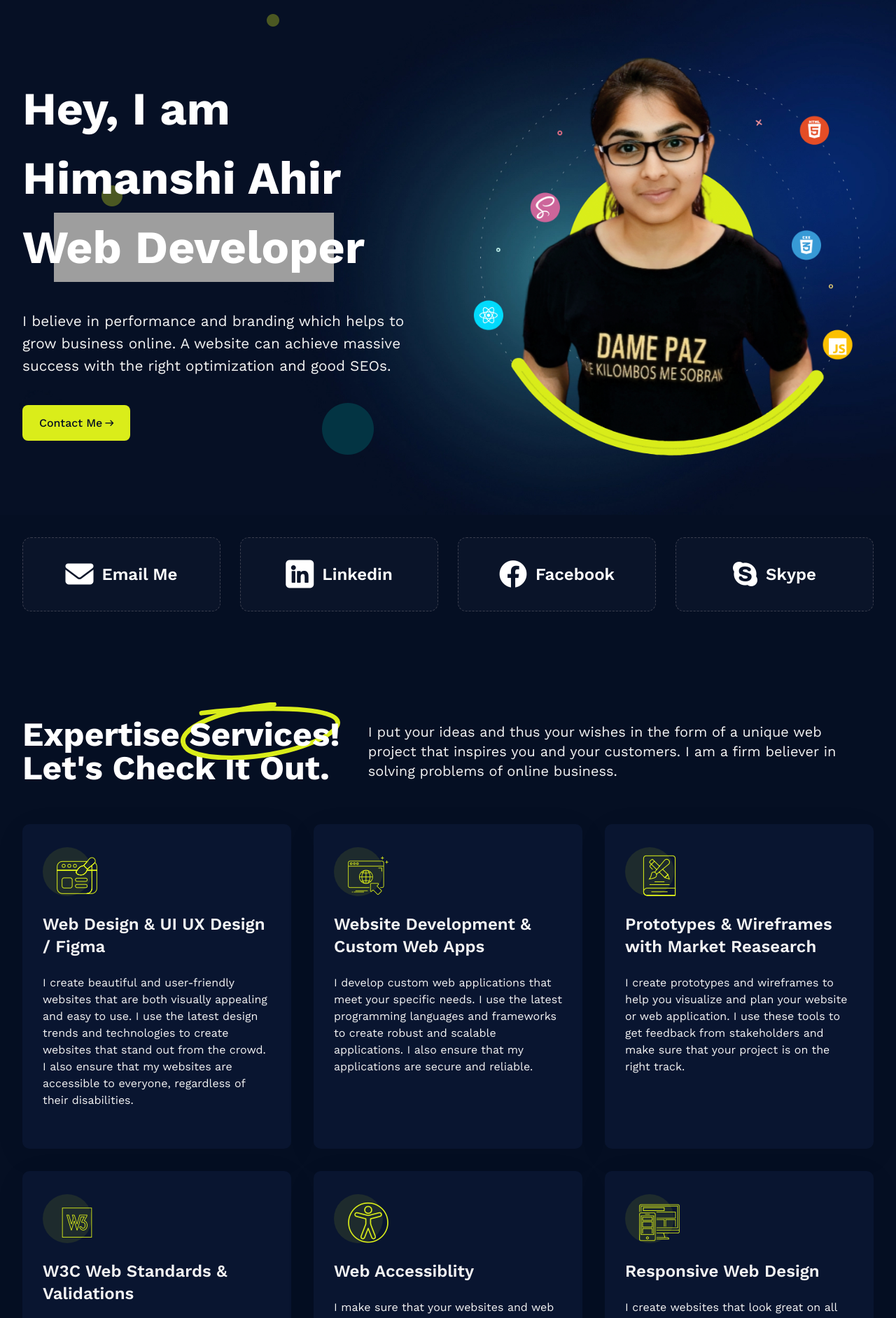
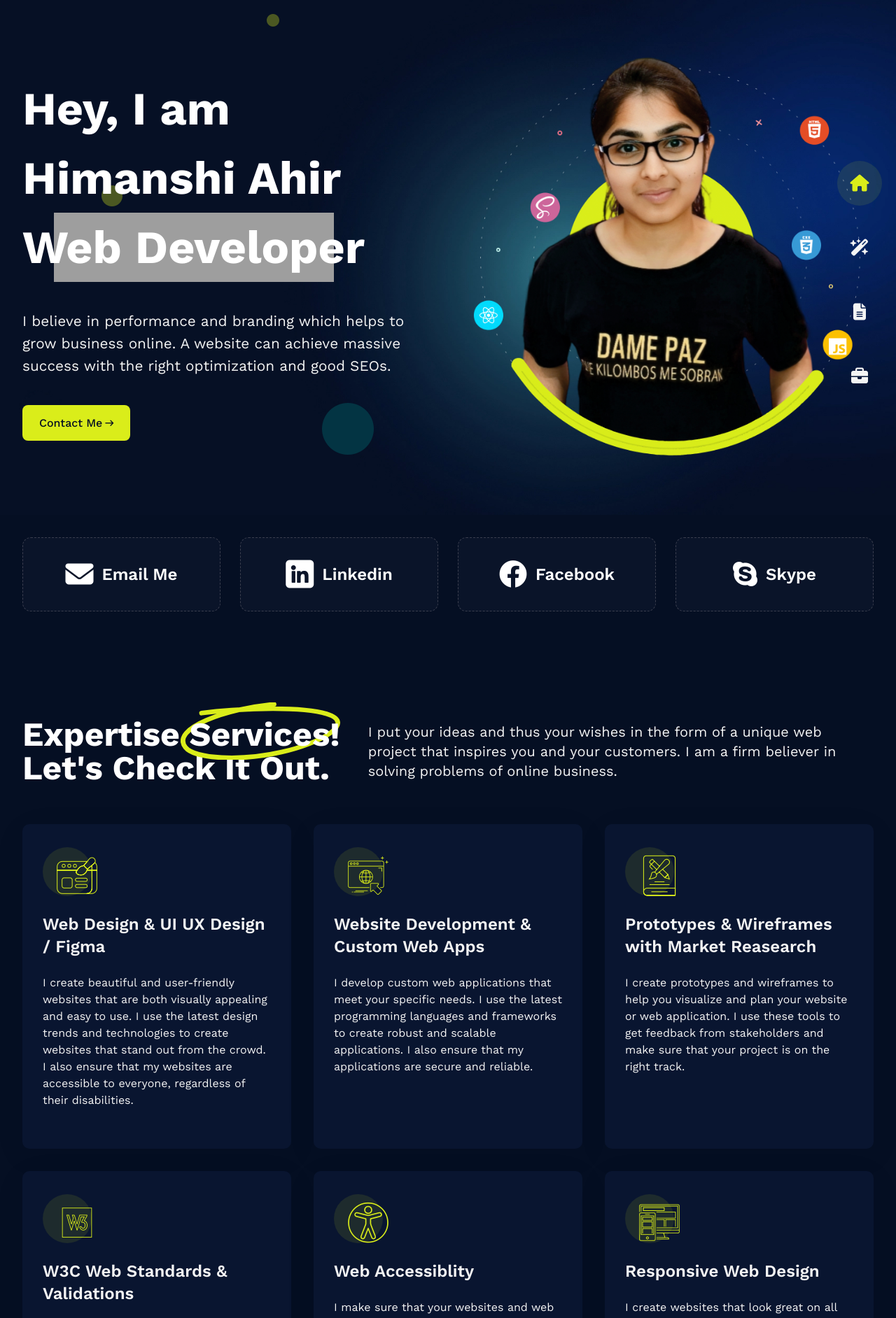
Before and after one commit to HimanshiAhir/Portfolio, a PHP site: page / in a window 1280 px wide. Shown: the top 1884 px of the page at 70% size. Run offline with PHP 8.4, Linux system fonts and the light colour scheme; some libraries are stand-ins or nearby versions; grey boxes are pictures that could not be loaded.

Commit message:
feat(scrollspy): designed and scripted

```diff
--- a/assets/css/fonts.css
+++ b/assets/css/fonts.css
@@ -67,7 +67,6 @@
 }
 
 [class^="hai-"], [class*=" hai-"] {
-  /* use !important to prevent issues with browser extensions that change fonts */
   font-family: 'himanshi-ahir-icons' !important;
   speak: never;
   font-style: normal;
@@ -75,8 +74,6 @@
   font-variant: normal;
   text-transform: none;
   line-height: 1;
-
-  /* Better Font Rendering =========== */
   -webkit-font-smoothing: antialiased;
   -moz-osx-font-smoothing: grayscale;
 }
@@ -132,6 +129,18 @@
 }
 .hai-medium:before {
   content: "\e921";
+}
+.hai-magic:before {
+  content: "\e92b";
+}
+.hai-house:before {
+  content: "\e92c";
+}
+.hai-file-lines:before {
+  content: "\e92d";
+}
+.hai-briefcase:before {
+  content: "\e92e";
 }
 .hai-skype:before {
   content: "\e926";
--- a/assets/css/style.css
+++ b/assets/css/style.css
@@ -57,6 +57,12 @@ ul{
 .py-120{
 	padding-top: 7.5rem;
 	padding-bottom: 7.5rem;
+}
+.pt-120{
+	padding-top: 7.5rem;
+}
+.pb-60{
+	padding-bottom: 3.75rem;
 }
 .h-100{
 	height: 100%;
@@ -518,6 +524,136 @@ ul{
 	border-bottom-color: rgb(var(--color-primary));
 }
 
+.navigation-aside{
+	position: fixed;
+	right: 20px;
+	top: 50%;
+	transform: translateY(-50%);
+	z-index: 97;
+}
+.nav-list{
+	display: flex;
+	flex-flow: column wrap;
+	gap: 28px;
+	justify-content: center;
+}
+.nav-item{
+	position: relative;
+	font-size: 24px;
+    width: 64px;
+    height: 64px;
+    border-radius: 62px;
+}
+.nav-item::after{
+	content: "";
+	font-family: 'himanshi-ahir-icons' !important;
+	speak: never;
+	font-style: normal;
+	font-weight: normal;
+	font-variant: normal;
+	text-transform: none;
+	line-height: 1;
+	-webkit-font-smoothing: antialiased;
+	-moz-osx-font-smoothing: grayscale;
+    position: absolute;
+	top: 50%;
+	left: 50%;
+	transform: translate(-50%,-50%);
+	pointer-events: none;
+	z-index: 99;
+}
+.nav-item.home-nav::after{
+	content: "\e92c";
+}
+.nav-item.contact-nav::after{
+	content: "\e925";
+}
+.nav-item.services-nav::after{
+	content: "\e92b";
+}
+.nav-item.resume-nav::after{
+	content: "\e92d";
+}
+.nav-item.works-nav::after{
+	content: "\e92e";
+}
+.nav-item:not(.active):hover::after,.nav-item.active::after{
+	color: rgb(var(--color-primary));
+}
+
+.nav-item a{
+	font-size: 24px;
+    width: 64px;
+    height: 64px;
+    border-radius: 62px;
+    text-decoration: none;
+    display: flex;
+    transition: background 0.2s linear;
+	position: relative;
+	z-index: 99;
+}
+.nav-item:not(.active):hover a{
+	background-color: rgb(var(--color-primary-bg), .9);
+	box-shadow: 0px 10px 50px rgba(29, 29, 29, 0.05);
+}
+
+.nav-item a[data-tooltip]::after {
+	content: attr(data-tooltip);
+    font-size: 18px;
+    position: absolute;
+    top: 50%;
+    right: calc(100% + 12px);
+    transform: translateY(-50%) scale(0);
+    padding: 8px 12px;
+    background-color: rgb(var(--color-primary-bg), 1);
+    border-radius: 5px;
+    visibility: hidden;
+    transition: all 0.3s ease-out;
+    transform-origin: right;
+	color: rgb(var(--color-white));
+	white-space: nowrap;
+}
+.nav-item:hover a[data-tooltip]::after,.nav-item:hover a[data-tooltip]::before {
+	visibility: visible;
+	transform: translateY(-50%) scale(1);
+}
+.nav-item a[data-tooltip]::before{
+	content: "";
+	width: 8px;
+	border-width: 8px 0 8px 8px;
+	border-style: solid;
+	border-color: transparent transparent transparent rgb(var(--color-primary-bg), 1);
+	position: absolute;
+	top: 50%;
+	right: calc(100% + 4px);
+	transform: translateY(-50%) scale(0);
+	visibility: hidden;
+    transition: all 0.1s ease-out;
+}
+.nav-glider{
+	width: 64px;
+	height: 64px;
+	border-radius: 64px;
+	background-color: rgb(var(--color-primary), .1);
+	position: absolute;
+	top: 0;
+	left: 50%;
+	transform: translateX(-50%);
+	z-index: 98;
+	transition: all .2s linear;
+}
+.nav-list .nav-item:nth-child(2).active ~ .nav-glider{
+	transform: translate(-50%, calc(100% + 28px));
+}
+.nav-list .nav-item:nth-child(3).active ~ .nav-glider{
+	transform: translate(-50%, calc(200% + 56px));
+}
+.nav-list .nav-item:nth-child(4).active ~ .nav-glider{
+	transform: translate(-50%, calc(300% + 84px));
+}
+.nav-list .nav-item:nth-child(5).active ~ .nav-glider{
+	transform: translate(-50%, calc(400% + 112px));
+}
 
 @media (max-width: 1200px){
 	.hero-title{
--- a/index.html
+++ b/index.html
@@ -110,14 +110,35 @@
     <meta name="keywords" content="himanshi ahir, best web developer, best web designer, website developer, website in less budget, website maker, website designer in india, ui ux designer, responsive web design, ecommerce website, website optimization, custom web solutions, lms website, mobile-friendly website">
 
     <meta name="viewport" content="width=device-width, initial-scale=1.0">
+    <link rel="stylesheet" href="https://cdnjs.cloudflare.com/ajax/libs/font-awesome/6.4.2/css/all.min.css" integrity="sha512-z3gLpd7yknf1YoNbCzqRKc4qyor8gaKU1qmn+CShxbuBusANI9QpRohGBreCFkKxLhei6S9CQXFEbbKuqLg0DA==" crossorigin="anonymous" referrerpolicy="no-referrer" />
+    <link rel="stylesheet" href="./assets/css/fonts.css">
+    <link rel="stylesheet" href="./assets/css/style.css">
 
-    <!-- <link rel="stylesheet" href="./assets/css/fonts.css">
-    <link rel="stylesheet" href="./assets/css/style.css"> -->
-
-    <link rel="stylesheet" href="./assets/css/style.min.css"> <!-- Production minified CSS -->
+    <!-- <link rel="stylesheet" href="./assets/css/style.min.css"> --> <!-- Production minified CSS -->
 </head>
 <body>
-    <aside class="navigation-wrap" title="Navigation Wrap"></aside>
+    <aside class="navigation-aside" title="Navigation Aside">
+        <nav class="nav">
+            <ul class="nav-list">
+                <li class="nav-item home-nav active">
+                    <a href="#home" role="button" data-tooltip="Home"></a>
+                </li>
+                <!-- <li class="nav-item contact-nav">
+                    <a href="#contactLinks" role="button" data-tooltip="My Expertise"></a>
+                </li> -->
+                <li class="nav-item services-nav">
+                    <a href="#services" role="button" data-tooltip="My Expertise"></a>
+                </li>
+                <li class="nav-item resume-nav">
+                    <a href="#resume" role="button" data-tooltip="Resume"></a>
+                </li>
+                <li class="nav-item works-nav">
+                    <a href="#works" role="button" data-tooltip="Works"></a>
+                </li>
+                <span class="nav-glider"></span>
+            </ul>
+        </nav>
+    </aside>
     <main class="main" aria-label="website main content">
         <section class="hero py-60" aria-label="himanshi ahir's intro" id="home">
             <div class="bubbles-wrap">
@@ -163,7 +184,7 @@
                 </div>
             </div>
         </section>
-        <section class="services py-120" aria-label="himanshi's services" id="services">
+        <section class="services pt-120 pb-60" aria-label="himanshi's services" id="services">
             <div class="container">
                 <div class="services-head">
                     <h2 class="services-title" title="service title">Expertise <span>Services!</span> <br> Let's Check It Out.</h2>
@@ -306,7 +327,7 @@
                 </div>
             </div>
         </section>
-        <section class="resume" aria-label="himanshi ahir's resume">
+        <section class="resume py-60" aria-label="himanshi ahir's resume" id="resume">
             <div class="container">
                 <div class="resume-card">
                     <h2 class="resume-heading">Resume</h2>
@@ -449,7 +470,7 @@
                 </div>
             </div>
         </section>
-        <section class="works py-120" aria-label="himanshi's works">
+        <section class="works py-60" aria-label="himanshi's works" id="works">
             <div class="container">
                 <div class="works-head">
                     <h2 class="works-title" title="recent works title">
@@ -528,20 +549,15 @@
             </p>
         </div>
     </footer>
-    <!-- Messenger Chat plugin Code -->
+
     <div id="fb-root"></div>
-
-    <!-- Your Chat plugin code -->
     <div id="fb-customer-chat" class="fb-customerchat">
     </div>
-
-    <script>
+    <!-- <script>
       var chatbox = document.getElementById('fb-customer-chat');
       chatbox.setAttribute("page_id", "100708826410596");
       chatbox.setAttribute("attribution", "biz_inbox");
     </script>
-
-    <!-- Your SDK code -->
     <script>
       window.fbAsyncInit = function() {
         FB.init({
@@ -549,7 +565,6 @@
           version          : 'v17.0'
         });
       };
-
       (function(d, s, id) {
         var js, fjs = d.getElementsByTagName(s)[0];
         if (d.getElementById(id)) return;
@@ -557,6 +572,28 @@
         js.src = 'https://connect.facebook.net/en_US/sdk/xfbml.customerchat.js';
         fjs.parentNode.insertBefore(js, fjs);
       }(document, 'script', 'facebook-jssdk'));
-    </script>
+    </script> -->
+
+    <script>
+        let sections = document.querySelectorAll('section');
+        let links = document.querySelectorAll('.nav-list a');
+
+        window.onscroll = () => {
+            let top = window.scrollY;
+
+            sections.forEach(sec => {
+                let offset = sec.offsetTop;
+                let height = sec.offsetHeight;
+                let id = sec.getAttribute('id');
+
+                if (top >= offset && top < offset + height) {
+                    links.forEach(link => {
+                        link.parentElement.classList.remove('active');
+                    });
+                    document.querySelector('.nav-list .nav-item a[href*=' + id + ']')?.parentElement?.classList.add('active');
+                }
+            });
+        };
+      </script>
 </body>
 </html>
```
Also changed, not shown: assets/fonts/himanshi-ahir-icons.ttf, assets/fonts/himanshi-ahir-icons.woff, 2 other files.
